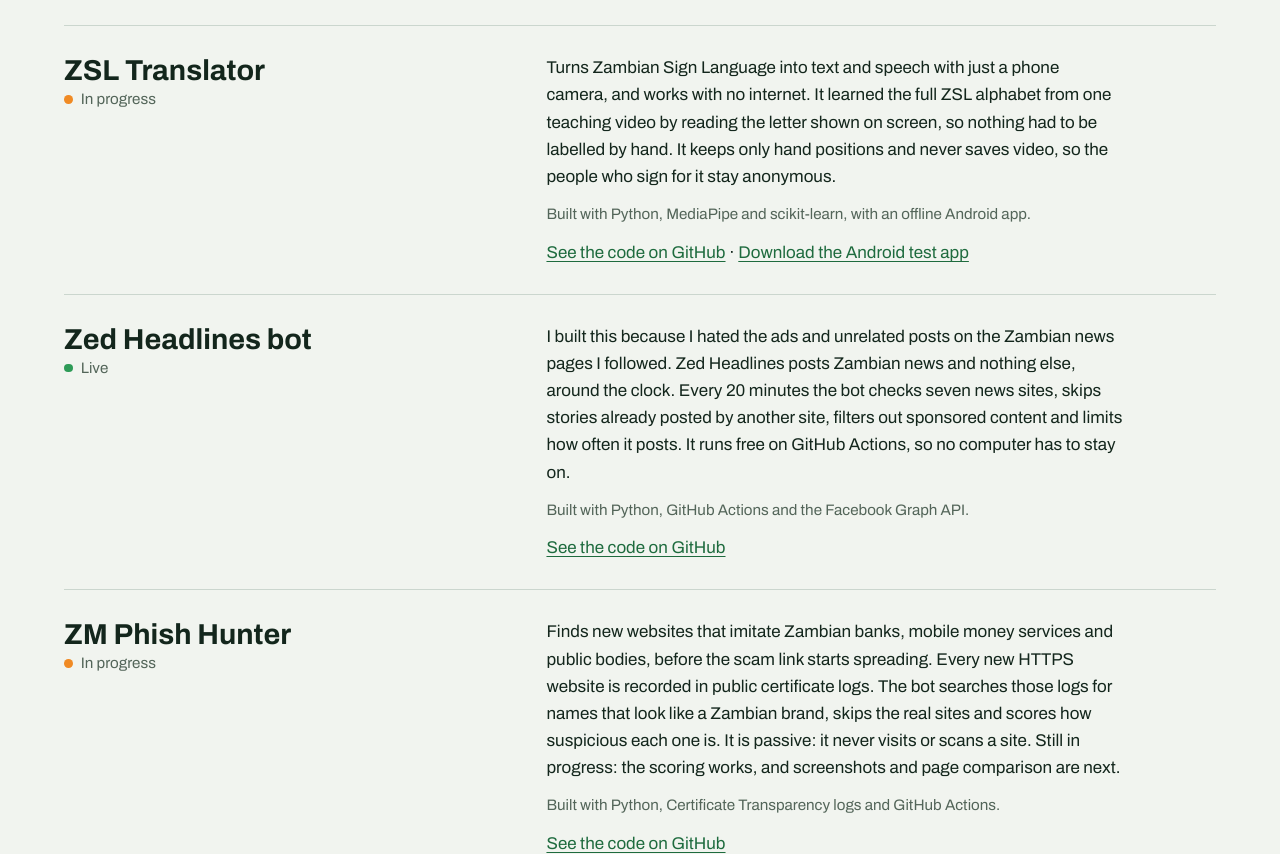
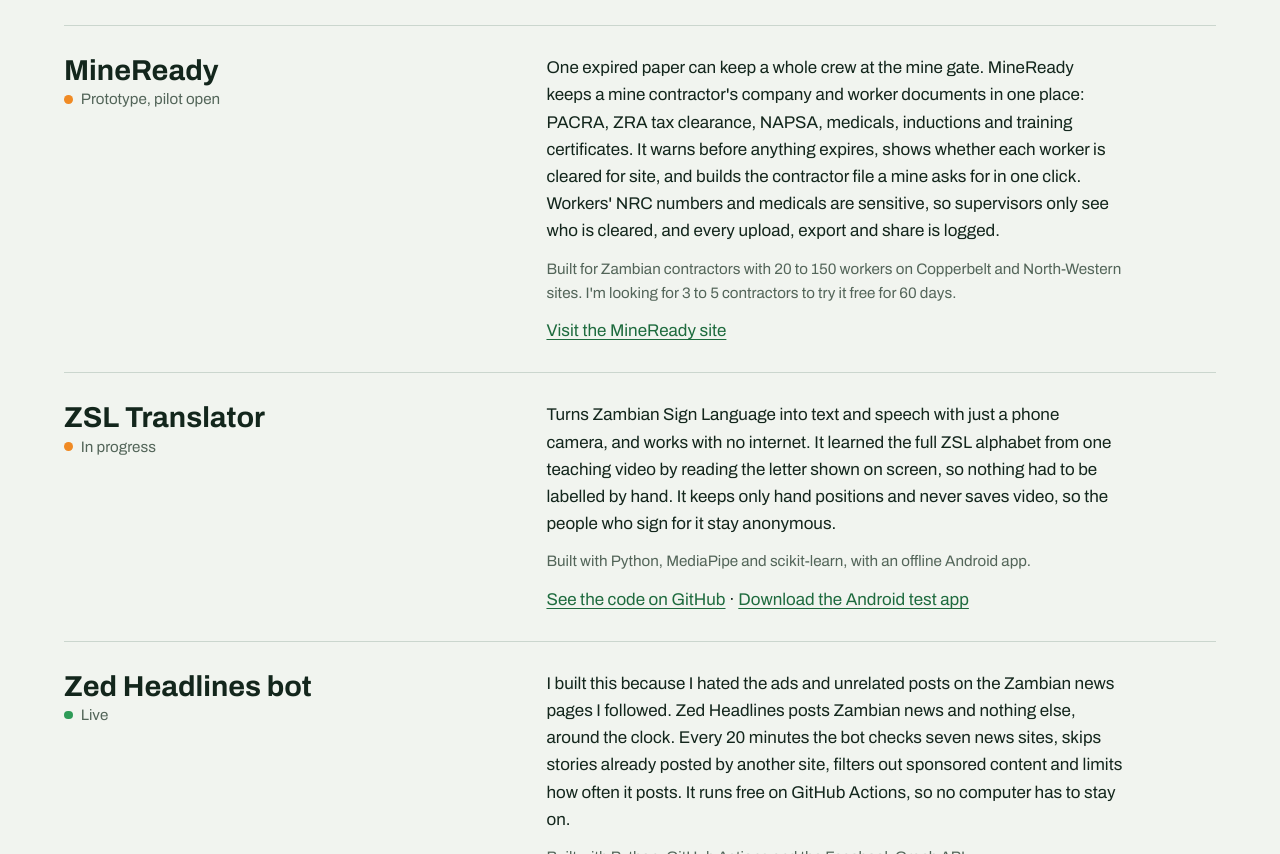
Before and after one commit to aubreylubasi/aubreylubasi.github.io, a plain HTML site: page index.html in a window 1280 px wide. Shown: the part 1336-2190 px from the top of the page. Drawn offline with Linux system fonts and the light colour scheme; a web font is replaced by a local one.

Commit message:
Add MineReady to the projects list
Adds a MineReady card after VoucherGuard ZM, linking to aubreylubasi.dev/mineready.

```diff
--- a/index.html
+++ b/index.html
@@ -230,6 +230,18 @@
 
       <article class="project">
         <div>
+          <h3>MineReady</h3>
+          <p class="status wip">Prototype, pilot open</p>
+        </div>
+        <div>
+          <p>One expired paper can keep a whole crew at the mine gate. MineReady keeps a mine contractor's company and worker documents in one place: PACRA, ZRA tax clearance, NAPSA, medicals, inductions and training certificates. It warns before anything expires, shows whether each worker is cleared for site, and builds the contractor file a mine asks for in one click. Workers' NRC numbers and medicals are sensitive, so supervisors only see who is cleared, and every upload, export and share is logged.</p>
+          <p class="built">Built for Zambian contractors with 20 to 150 workers on Copperbelt and North-Western sites. I'm looking for 3 to 5 contractors to try it free for 60 days.</p>
+          <p class="links"><a href="mineready/">Visit the MineReady site</a></p>
+        </div>
+      </article>
+
+      <article class="project">
+        <div>
           <h3>ZSL Translator</h3>
           <p class="status wip">In progress</p>
         </div>
```
